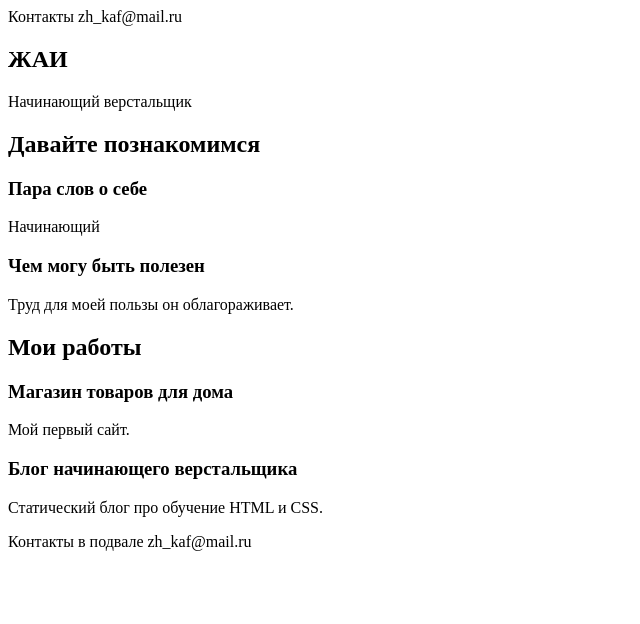
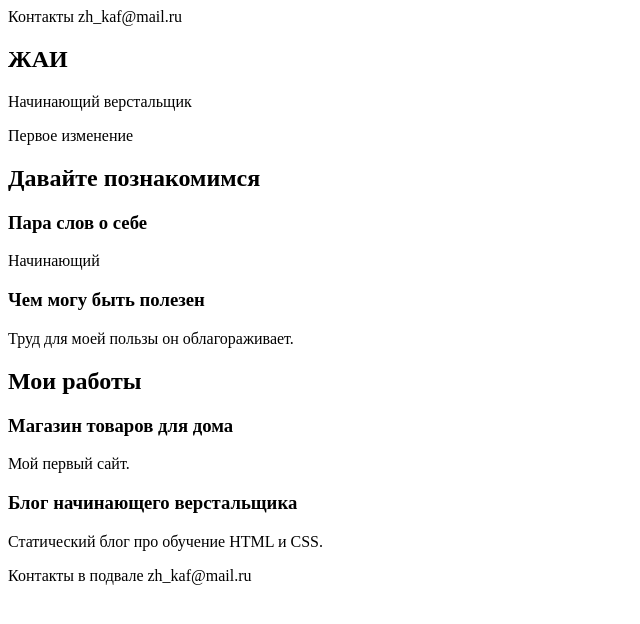
Before and after one commit to zhaloh/third, a plain HTML site: page index.html in a window 1280 px wide. Shown: the whole page, without its empty margins (0-640 px from the left). Drawn offline with Linux system fonts and the light colour scheme.

Commit message:
second commit Первое изменение

```diff
--- a/index.html
+++ b/index.html
@@ -17,6 +17,7 @@
     <section class="hero-image">
       <h1 class="heading">ЖАИ</h1>
       <p>Начинающий верстальщик</p>
+      <p>Первое изменение</p>
     </section>
 
     <section class="intro">
```
